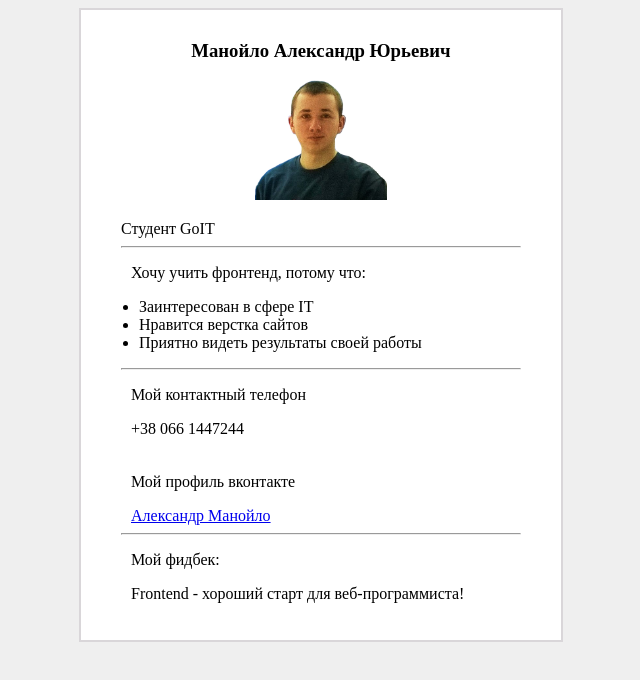
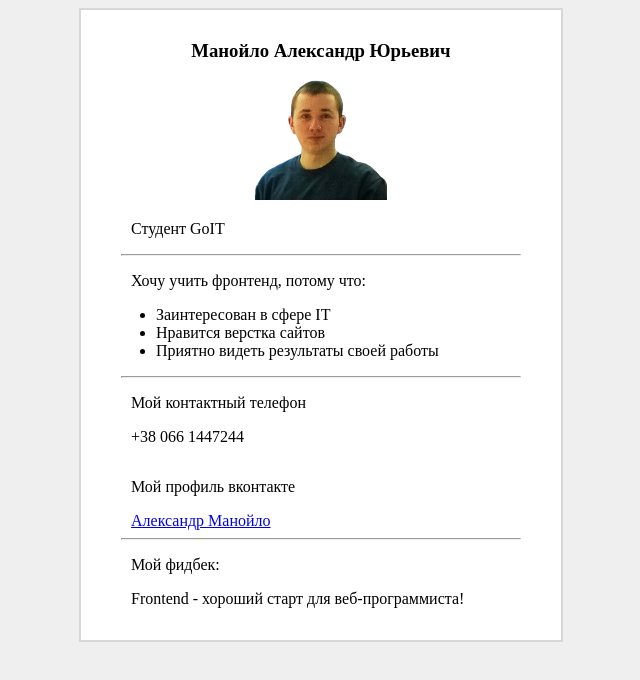
Before and after one commit to maxibocs/Frontend, a plain HTML site: page homework_2/index.html in a window 1280 px wide. Shown: the whole page, without its empty margins (319-959 px from the left). Drawn offline with Linux system fonts and the light colour scheme.

Commit message:
Update index.html

```diff
--- a/homework_2/index.html
+++ b/homework_2/index.html
@@ -3,15 +3,15 @@
 <head>
 	<meta charset="UTF-8">
 	<title>Homework_1</title>
-<link rel="stylesheet" href="style.css">
+	<link rel="stylesheet" href="style.css">
 </head>
 <body>
 <div class="box"><h3>Манойло Александр Юрьевич</h3>
 <p class="fig"><img src="1.jpg" height="120" alt="Foto"></p>
-<span>Студент GoIT</span> <hr>
-<p>Хочу учить фронтенд, потому что:</p><ul style="padding-left: 18px;"><li>Заинтересован в сфере IT</li><li>Нравится верстка сайтов</li><li>Приятно видеть результаты своей работы </li></ul>
+<p>Студент GoIT</p> <hr>
+<p>Хочу учить фронтенд, потому что:</p><ul><li>Заинтересован в сфере IT</li><li>Нравится верстка сайтов</li><li>Приятно видеть результаты своей работы </li></ul>
 	<hr> <p>Мой контактный телефон</p>
-	<p style="margin-bottom: 35px;"> +38 066 1447244</p>
+	<p class="text"> +38 066 1447244</p>
 	<p>Мой профиль вконтакте</p>
 	<a target="_blank" href="https://vk.com/id158767251"> Александр Манойло</a><hr><p> Мой фидбек:</p>
 	<p>Frontend - хороший старт для веб-программиста!</p></div></body></html>
```
